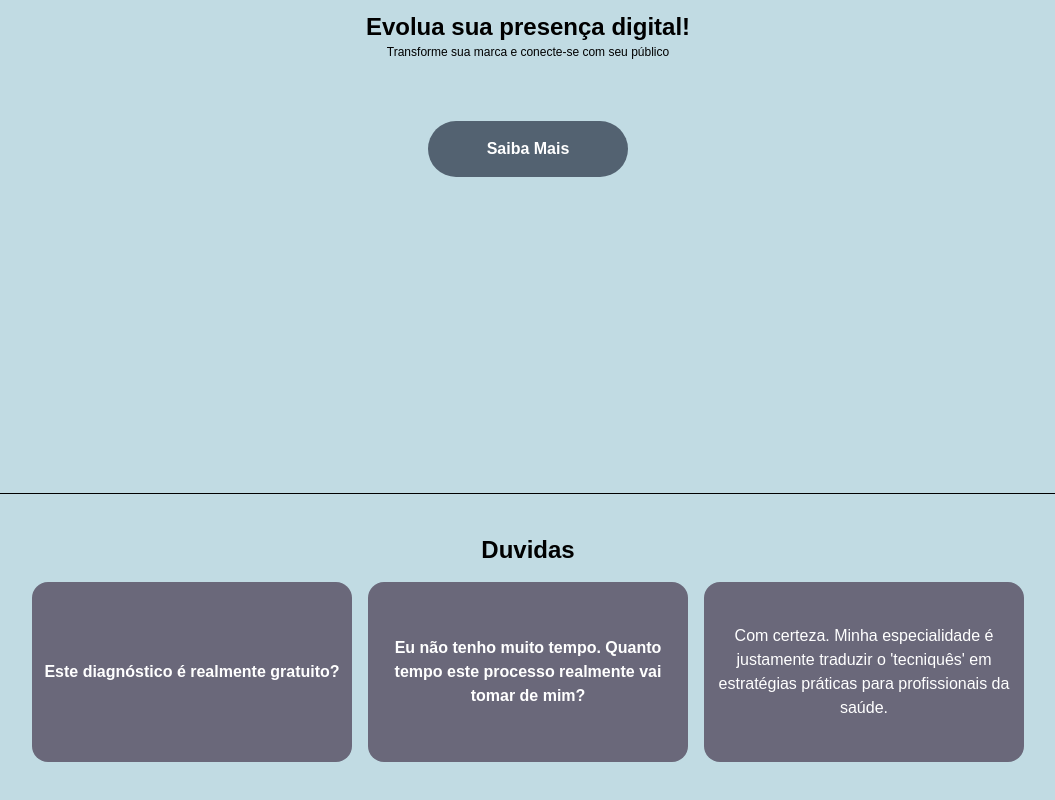
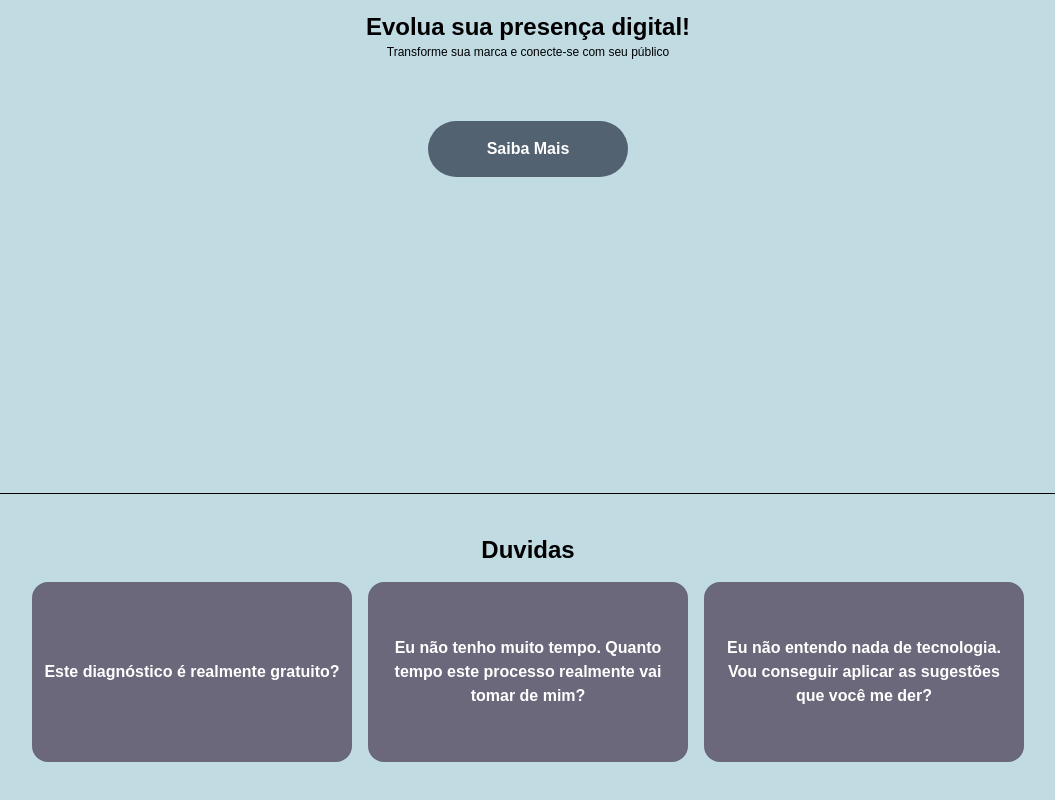
Before and after one commit to Daniel13s/site-evento, a Next.js app: page / in a window 1280 px wide. Shown: the part 306-1106 px from the top of the page, without its empty margins (112-1167 px from the left). Built offline with nearby package versions, Linux system fonts and the light colour scheme.

Commit message:
Fix conditional rendering for isFlipped3

```diff
--- a/app/page.tsx
+++ b/app/page.tsx
@@ -84,7 +84,7 @@ export default function Home() {
                   : "animate-not-flipped w-80 h-45 bg-[#6A687A] rounded-2xl flex justify-center items-center text-white text-center p-3"
               }
             >
-              {isFlipped3 ? (
+              {!isFlipped3 ? (
                 <strong>
                   Eu não entendo nada de tecnologia. Vou conseguir aplicar as
                   sugestões que você me der?
```
